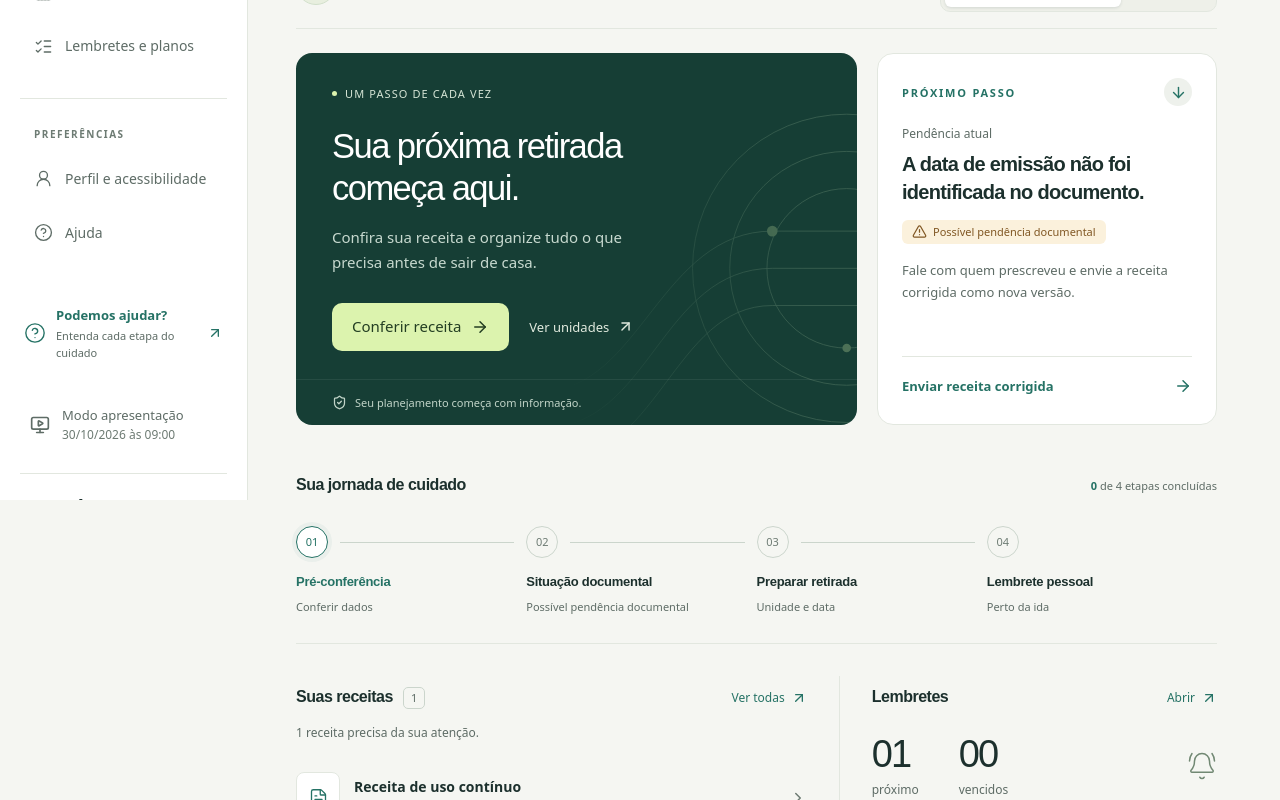
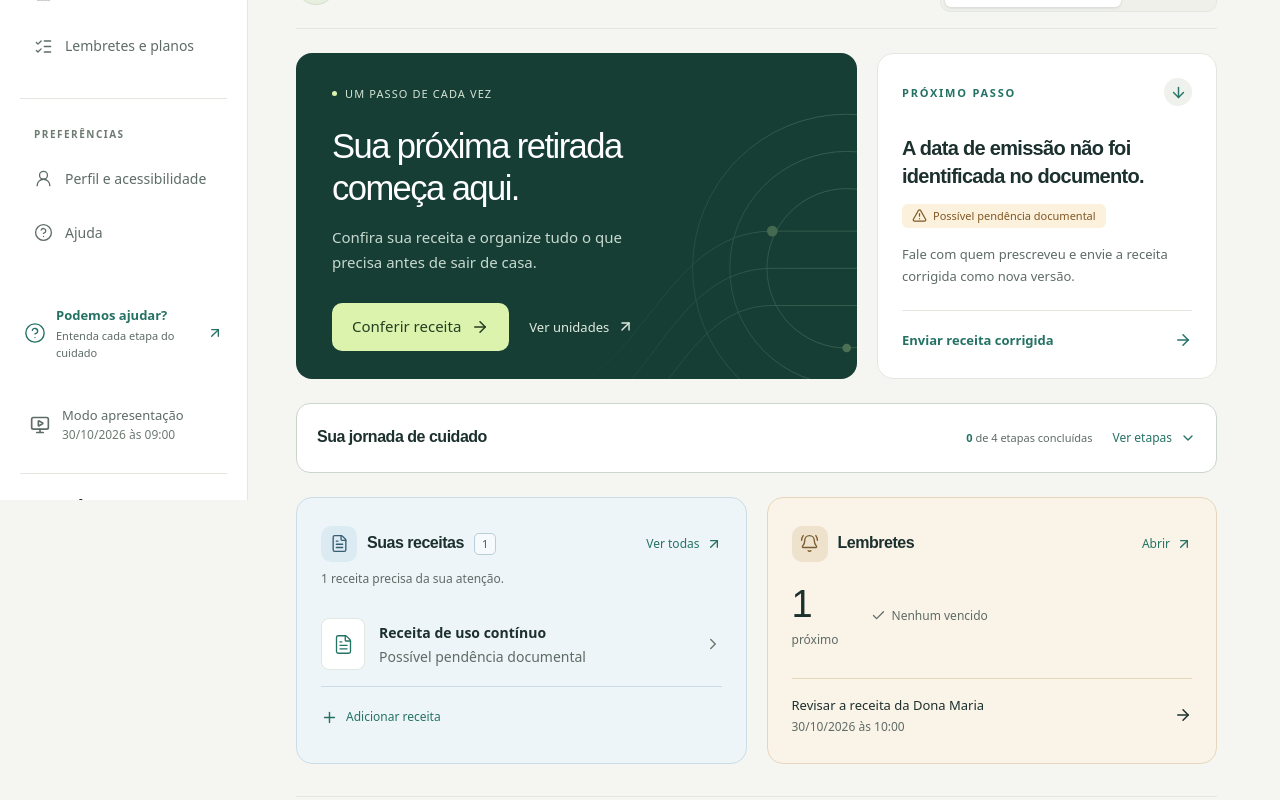
Before and after one commit to godoiss/farmaflux, a React (Vite) app: page / in a window 1280 px wide. Shown: the part 300-1100 px from the top of the page. Built offline with nearby package versions, Linux system fonts and the light colour scheme.

Commit message:
style: separate home summaries and simplify journey

```diff
--- a/src/features/home/HomePage.tsx
+++ b/src/features/home/HomePage.tsx
@@ -1,5 +1,5 @@
 import { Link } from 'react-router-dom';
-import { ArrowDown, ArrowRight, ArrowUpRight, BellRing, CalendarDays, Check, ChevronRight, FileText, ListChecks, Plus, ShieldCheck } from 'lucide-react';
+import { ArrowDown, ArrowRight, ArrowUpRight, BellRing, CalendarDays, Check, ChevronDown, ChevronRight, FileText, ListChecks, Plus, ShieldCheck } from 'lucide-react';
 import { LinkButton } from '../../components/ui/Button';
 import { StatusPill } from '../../components/ui/Display';
 import { useStore } from '../../state/AppStore';
@@ -65,13 +65,11 @@ export function HomePage() {
               <Link to="/unidades" className="hero-secondary">Ver unidades <ArrowUpRight size={17} aria-hidden /></Link>
             </div>
           </div>
-          <div className="hero-footnote"><ShieldCheck size={15} aria-hidden /> Seu planejamento começa com informação.</div>
         </section>
 
         <section className="next-step" aria-labelledby="next-title">
           <div className="section-topline"><p className="eyebrow">Próximo passo</p><span className="step-marker" aria-hidden><ArrowDown size={17} /></span></div>
           <div className="next-step-body">
-            <p className="text-xs font-medium text-ink-soft">Pendência atual</p>
             <h2 id="next-title">{journey.next.title}</h2>
             <StatusPill tone={journey.next.tone}>{journey.next.status}</StatusPill>
             <p className="next-description">{journey.next.description}</p>
@@ -80,11 +78,14 @@ export function HomePage() {
         </section>
       </div>
 
-      <section className="journey-section" aria-labelledby="journey-title">
-        <div className="section-topline">
+      <details className="journey-section">
+        <summary className="journey-summary">
           <h2 id="journey-title" className="section-heading">Sua jornada de cuidado</h2>
-          <span className="journey-count"><strong>{completed}</strong> de 4 etapas concluídas</span>
-        </div>
+          <span className="journey-summary-meta">
+            <span className="journey-count"><strong>{completed}</strong> de 4 etapas concluídas</span>
+            <span className="journey-toggle"><span className="when-closed">Ver etapas</span><span className="when-open">Recolher</span><ChevronDown size={16} aria-hidden /></span>
+          </span>
+        </summary>
         <ol className="journey-track">
           {journey.stages.map((stage, i) => (
             <li key={stage.label} className={`journey-stage is-${stage.state}`} aria-current={stage.state === 'current' ? 'step' : undefined}>
@@ -94,12 +95,12 @@ export function HomePage() {
             </li>
           ))}
         </ol>
-      </section>
+      </details>
 
       <div className="home-details-grid">
-        <section className="overview-section" aria-labelledby="rx-summary">
+        <section className="overview-section prescriptions-overview" aria-labelledby="rx-summary">
           <div className="section-topline">
-            <h2 id="rx-summary" className="section-heading">Suas receitas <span className="count-badge">{prescriptions.length}</span></h2>
+            <h2 id="rx-summary" className="section-heading"><span className="overview-icon"><FileText size={19} strokeWidth={1.7} aria-hidden /></span>Suas receitas <span className="count-badge">{prescriptions.length}</span></h2>
             <Link to="/receitas" className="text-link">Ver todas <ArrowUpRight size={16} aria-hidden /></Link>
           </div>
           <p className="section-caption">{withIssues === 0 ? (prescriptions.length ? 'Tudo em ordem com a pré-conferência documental.' : 'Adicione sua primeira receita para começar.') : `${withIssues} receita${withIssues === 1 ? ' precisa' : 's precisam'} da sua atenção.`}</p>
@@ -122,13 +123,14 @@ export function HomePage() {
 
         <section className="overview-section reminder-overview" aria-labelledby="rem-summary">
           <div className="section-topline">
-            <h2 id="rem-summary" className="section-heading">Lembretes</h2>
+            <h2 id="rem-summary" className="section-heading"><span className="overview-icon"><BellRing size={19} strokeWidth={1.7} aria-hidden /></span>Lembretes</h2>
             <Link to="/lembretes" className="text-link">Abrir <ArrowUpRight size={16} aria-hidden /></Link>
           </div>
           <div className="reminder-numbers">
-            <div><strong>{String(reminders.upcoming.length).padStart(2, '0')}</strong><span>próximo{reminders.upcoming.length === 1 ? '' : 's'}</span></div>
-            <div className={reminders.overdue.length ? 'has-overdue' : ''}><strong>{String(reminders.overdue.length).padStart(2, '0')}</strong><span>vencido{reminders.overdue.length === 1 ? '' : 's'}</span></div>
-            <BellRing size={30} strokeWidth={1.2} className="reminder-decoration" aria-hidden />
+            <div><strong>{reminders.upcoming.length}</strong><span>próximo{reminders.upcoming.length === 1 ? '' : 's'}</span></div>
+            {reminders.overdue.length > 0
+              ? <div className="has-overdue"><strong>{reminders.overdue.length}</strong><span>vencido{reminders.overdue.length === 1 ? '' : 's'}</span></div>
+              : <p className="reminder-clear"><Check size={15} aria-hidden /> Nenhum vencido</p>}
           </div>
           {nextReminder ? (
             <Link to={`/lembretes?lembrete=${nextReminder.id}`} className="reminder-item">
--- a/src/index.css
+++ b/src/index.css
@@ -417,7 +417,6 @@
   .hero-primary:hover:not(:disabled) { background: #e7fac7; color: #163e35; box-shadow: 0 4px 20px #00000018; }
   .hero-secondary { display: inline-flex; min-height: 2.75rem; align-items: center; gap: 0.5rem; color: #e1eade; font-size: 0.8125rem; }
   .hero-secondary:hover { color: var(--color-accent); }
-  .hero-footnote { position: relative; display: flex; align-items: center; gap: 0.5rem; border-top: 1px solid #ffffff12; padding: 0.875rem 2.25rem; color: #c1d4c8; font-size: 0.6875rem; }
   .care-hero :focus-visible { outline-color: var(--color-accent); }
   .flow-art { position: absolute; width: 72%; max-width: 28rem; right: -20%; top: 1.5rem; z-index: -1; opacity: 0.28; pointer-events: none; mask-image: linear-gradient(to right, transparent, #000 60%); }
   .flow-art svg { width: 100%; stroke: #b4d1ac; stroke-width: 0.7; }
@@ -434,41 +433,55 @@
   .next-action:hover svg { transform: translateX(3px); }
   .text-link:hover svg, .hero-secondary:hover svg { transform: translate(2px, -2px); }
 
-  .journey-section { padding: 1.5rem 0 1.75rem; border-bottom: 1px solid var(--color-line); }
+  .journey-section { padding: 0 1.25rem; border: 1px solid var(--color-line-strong); border-radius: 0.875rem; background: #fff; }
+  .journey-summary { display: flex; align-items: center; justify-content: space-between; flex-wrap: wrap; gap: 0.75rem 1.5rem; min-height: 4.25rem; padding-block: 1rem; cursor: pointer; list-style: none; }
+  .journey-summary::-webkit-details-marker { display: none; }
+  .journey-summary-meta { display: flex; align-items: center; flex-wrap: wrap; gap: 0.75rem 1.25rem; }
+  .journey-toggle { display: inline-flex; align-items: center; gap: 0.5rem; color: var(--color-teal); font-size: 0.75rem; font-weight: 500; }
+  .journey-toggle svg { transition: transform 180ms ease; }
+  .journey-section[open] .journey-toggle svg { transform: rotate(180deg); }
+  .journey-section .when-open, .journey-section[open] .when-closed { display: none; }
+  .journey-section[open] .when-open { display: inline; }
+  .journey-summary:hover .journey-toggle { text-decoration: underline; text-underline-offset: 4px; }
   .section-heading { display: flex; align-items: center; gap: 0.625rem; font-size: 1rem; font-weight: 650; letter-spacing: -0.03em; }
   .journey-count { font-size: 0.6875rem; color: var(--color-ink-soft); }
   .journey-count strong { color: var(--color-teal); font-weight: 600; }
-  .journey-track { display: grid; grid-template-columns: repeat(4, minmax(0, 1fr)); margin-top: 1.75rem; }
+  .journey-track { display: grid; grid-template-columns: repeat(4, minmax(0, 1fr)); padding-block: 1.25rem 1.5rem; border-top: 1px solid var(--color-line); }
   .journey-stage { position: relative; min-width: 0; padding-right: 1.25rem; }
   .journey-stage:not(:last-child)::after { content: ''; position: absolute; top: 1rem; left: 2.75rem; right: 0.75rem; height: 1px; background: var(--color-line-strong); }
   .journey-stage.is-done::after { background: #90ae8c; }
-  .journey-node { display: flex; width: 2rem; height: 2rem; align-items: center; justify-content: center; border: 1px solid var(--color-line-strong); border-radius: 50%; background: var(--color-canvas); color: var(--color-ink-faint); font-size: 0.6875rem; font-weight: 500; font-variant-numeric: tabular-nums; }
+  .journey-node { display: flex; width: 2rem; height: 2rem; align-items: center; justify-content: center; border: 1px solid var(--color-line-strong); border-radius: 50%; background: #fff; color: var(--color-ink-faint); font-size: 0.6875rem; font-weight: 500; font-variant-numeric: tabular-nums; }
   .is-done .journey-node { background: var(--color-teal-deep); border-color: var(--color-teal-deep); color: #fff; }
   .is-current .journey-node { border-color: var(--color-teal); color: var(--color-teal); box-shadow: 0 0 0 4px #2572650c; background: #fff; }
   .journey-stage h3 { margin-top: 0.875rem; font-size: 0.8125rem; font-weight: 600; letter-spacing: -0.02em; }
   .journey-stage p { margin-top: 0.375rem; max-width: 12rem; font-size: 0.6875rem; color: var(--color-ink-soft); }
   .is-current h3 { color: var(--color-teal); }
 
-  .home-details-grid { display: grid; grid-template-columns: minmax(0, 1.35fr) minmax(0, 1fr); gap: 2rem; padding-top: 0.5rem; }
-  .overview-section { min-width: 0; }
+  .home-details-grid { display: grid; grid-template-columns: repeat(2, minmax(0, 1fr)); gap: 1.25rem; }
+  .overview-section { display: flex; flex-direction: column; min-width: 0; padding: 1.5rem; border: 1px solid; border-radius: 1rem; }
+  .prescriptions-overview { background: #eef5f9; border-color: #cadce6; }
+  .reminder-overview { background: #faf3e8; border-color: #e6d6bb; }
+  .overview-icon { display: inline-flex; align-items: center; justify-content: center; width: 2.25rem; height: 2.25rem; flex-shrink: 0; border-radius: 0.625rem; }
+  .prescriptions-overview .overview-icon { color: #365e73; background: #dcebf2; }
+  .reminder-overview .overview-icon { color: #785c32; background: #efe2cc; }
+  .prescriptions-overview .count-badge { border-color: #baceD9; color: #365e73; background: #ffffff80; }
   .count-badge { display: inline-flex; align-items: center; justify-content: center; min-width: 1.375rem; height: 1.375rem; padding-inline: 0.25rem; border: 1px solid var(--color-line-strong); border-radius: 5px; color: var(--color-ink-soft); font-family: var(--font-sans); font-size: 0.6875rem; font-weight: 500; }
   .text-link { display: inline-flex; min-height: 2.75rem; align-items: center; gap: 0.375rem; color: var(--color-teal); font-size: 0.75rem; font-weight: 500; }
   .section-caption { margin-top: 0.25rem; color: var(--color-ink-soft); font-size: 0.75rem; }
-  .prescription-list { margin-top: 0.875rem; }
-  .prescription-row { display: flex; align-items: center; gap: 0.875rem; border-bottom: 1px solid var(--color-line); padding: 1rem 0; font-size: 0.875rem; transition: background 180ms; }
-  .prescription-row:hover { background: #edf0e9; }
+  .prescription-list { flex: 1; margin-top: 0.875rem; }
+  .prescription-row { display: flex; align-items: center; gap: 0.875rem; border-bottom: 1px solid #cadce6; padding: 1rem 0; font-size: 0.875rem; transition: background 180ms; }
+  .prescription-row:hover { background: #e2eef4; }
   .document-icon { display: flex; width: 2.75rem; height: 3.25rem; align-items: center; justify-content: center; flex-shrink: 0; border: 1px solid var(--color-line); border-radius: 0.5rem; background: #fff; color: var(--color-teal); }
   .add-prescription { display: inline-flex; align-items: center; gap: 0.5rem; min-height: 2.75rem; margin-top: 0.5rem; color: var(--color-teal); font-size: 0.75rem; font-weight: 500; }
   .add-prescription:hover { text-decoration: underline; text-underline-offset: 4px; }
-  .reminder-overview { border-left: 1px solid var(--color-line); padding-left: 2rem; }
-  .reminder-numbers { display: flex; align-items: center; gap: 2.5rem; margin-top: 0.75rem; }
+  .reminder-numbers { display: flex; align-items: center; flex-wrap: wrap; gap: 1rem 2rem; margin-top: 1rem; margin-bottom: auto; }
   .reminder-numbers strong { display: block; font-family: var(--font-display); font-size: 2.375rem; line-height: 1.2; letter-spacing: -0.05em; font-weight: 500; font-variant-numeric: tabular-nums; }
   .reminder-numbers span { display: block; margin-top: 0.25rem; font-size: 0.75rem; color: var(--color-ink-soft); }
   .has-overdue strong { color: var(--color-amber-ink); }
-  .reminder-decoration { margin-left: auto; color: #718873; }
-  .reminder-item { display: flex; align-items: center; justify-content: space-between; gap: 1rem; margin-top: 1rem; border-top: 1px solid var(--color-line); padding: 1rem 0; font-size: 0.8125rem; }
+  .reminder-clear { display: flex; align-items: center; gap: 0.375rem; color: var(--color-ink-soft); font-size: 0.75rem; }
+  .reminder-item { display: flex; align-items: center; justify-content: space-between; gap: 1rem; margin-top: 1rem; border-top: 1px solid #e6d6bb; padding: 1rem 0 0.25rem; font-size: 0.8125rem; }
   .reminder-item:hover { color: var(--color-teal); }
-  .reminder-empty { display: flex; align-items: center; gap: 0.5rem; margin-top: 1rem; padding-top: 1rem; border-top: 1px solid var(--color-line); color: var(--color-ink-soft); font-size: 0.75rem; }
+  .reminder-empty { display: flex; align-items: center; gap: 0.5rem; margin-top: 1rem; padding-top: 1rem; border-top: 1px solid #e6d6bb; color: var(--color-ink-soft); font-size: 0.75rem; }
   .plan-overview { display: flex; flex-wrap: wrap; align-items: center; gap: 1rem; padding: 1.25rem; border: 1px solid var(--color-line); border-radius: 0.75rem; background: #fff; }
   .home-note { display: flex; align-items: flex-start; gap: 0.75rem; margin-top: 0.5rem; border-top: 1px solid var(--color-line); padding-top: 1.25rem; font-size: 0.6875rem; line-height: 1.8; color: var(--color-ink-soft); }
   .home-note p { max-width: 52rem; }
@@ -476,13 +489,11 @@
 
   @media (min-width: 1440px) {
     .care-hero-content { padding: 2.25rem 2.5rem; }
-    .hero-footnote { padding-inline: 2.5rem; }
     .next-step { padding: 1.75rem; }
   }
   @media (min-width: 1024px) and (max-width: 1199px) {
     .home-date { display: none; }
     .care-hero-content { padding: 1.75rem; }
-    .hero-footnote { padding-inline: 1.75rem; }
     .home-feature-grid { grid-template-columns: minmax(0, 1.3fr) minmax(0, 1fr); }
   }
   @media (max-width: 767px) {
@@ -501,23 +512,21 @@
     .care-hero h2 { font-size: clamp(1.65rem, 7.2vw, 2.5rem); }
     .hero-description { font-size: 0.875rem; }
     .hero-actions { gap: 1rem; margin-top: 1.5rem; }
-    .hero-footnote { padding: 0.875rem 1.75rem; font-size: 0.625rem; }
     .next-step { padding: 1.25rem; }
     .next-step-body { padding-block: 1rem; }
     .next-step h2 { max-width: 30rem; font-size: 1.125rem; }
-    .journey-section { padding-top: 0.75rem; }
+    .journey-section { padding-inline: 1.25rem; }
     .journey-track { grid-template-columns: repeat(2, minmax(0, 1fr)); row-gap: 1.5rem; }
     .journey-stage:nth-child(2)::after { display: none; }
     .journey-stage h3 { font-size: 0.8125rem; }
-    .home-details-grid { grid-template-columns: minmax(0, 1fr); gap: 1.5rem; }
-    .reminder-overview { padding: 1.25rem 0 0; border-left: 0; border-top: 1px solid var(--color-line); }
+    .home-details-grid { grid-template-columns: minmax(0, 1fr); gap: 1.25rem; }
+    .overview-section { padding: 1.25rem; }
     .mobile-nav { margin: 0.5rem 0.625rem calc(0.5rem + env(safe-area-inset-bottom)); padding-bottom: 0; border: 1px solid var(--color-line); border-radius: 1rem; box-shadow: 0 6px 30px #1c302d14; }
     .mobile-nav a { padding-block: 0.5rem; }
     .page-header { padding-bottom: 1.25rem; }
   }
   @media (max-width: 359px) {
     .care-hero-content { padding: 1.25rem; }
-    .hero-footnote { padding-inline: 1.25rem; }
     .care-context .segmented button { padding-inline: 0.625rem; font-size: 0.75rem; }
   }
 }
```
